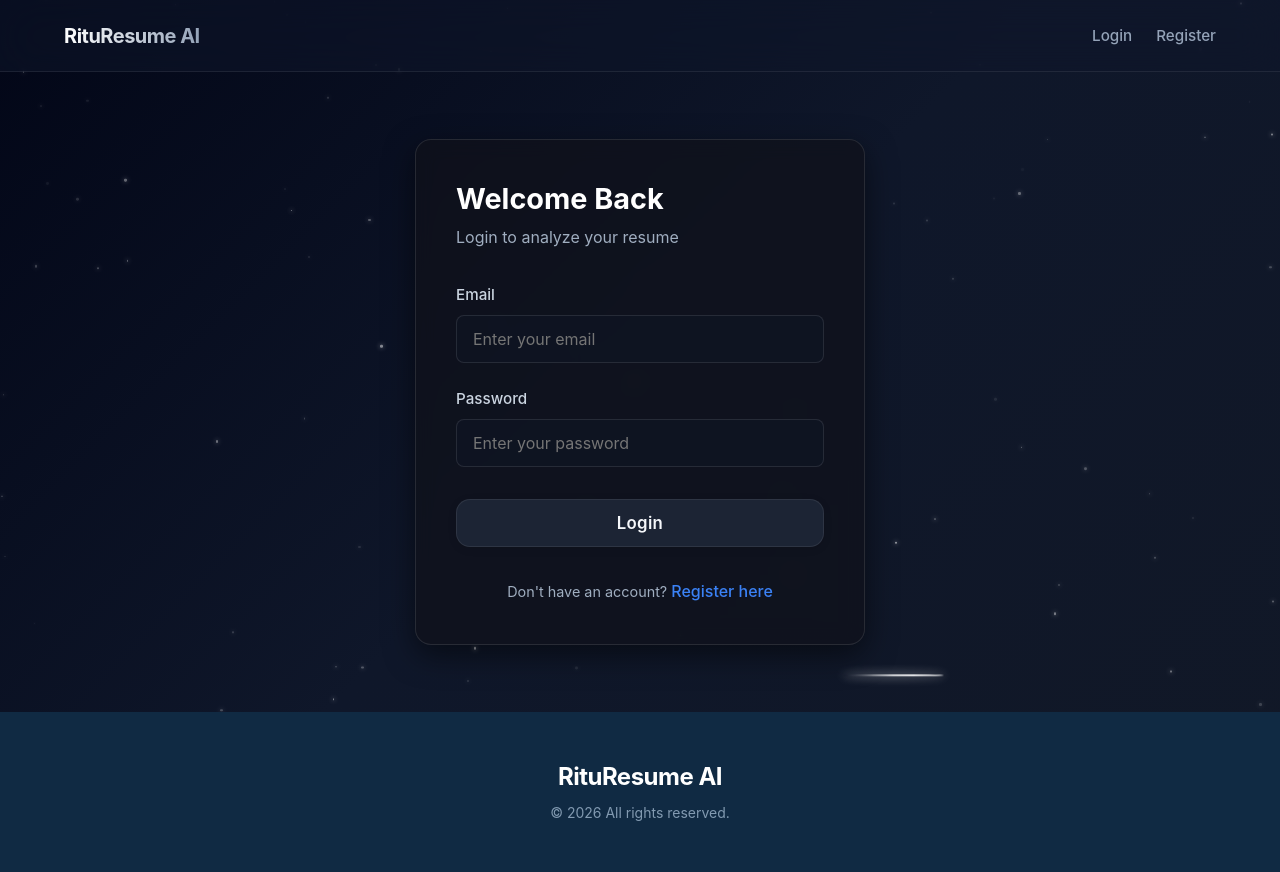
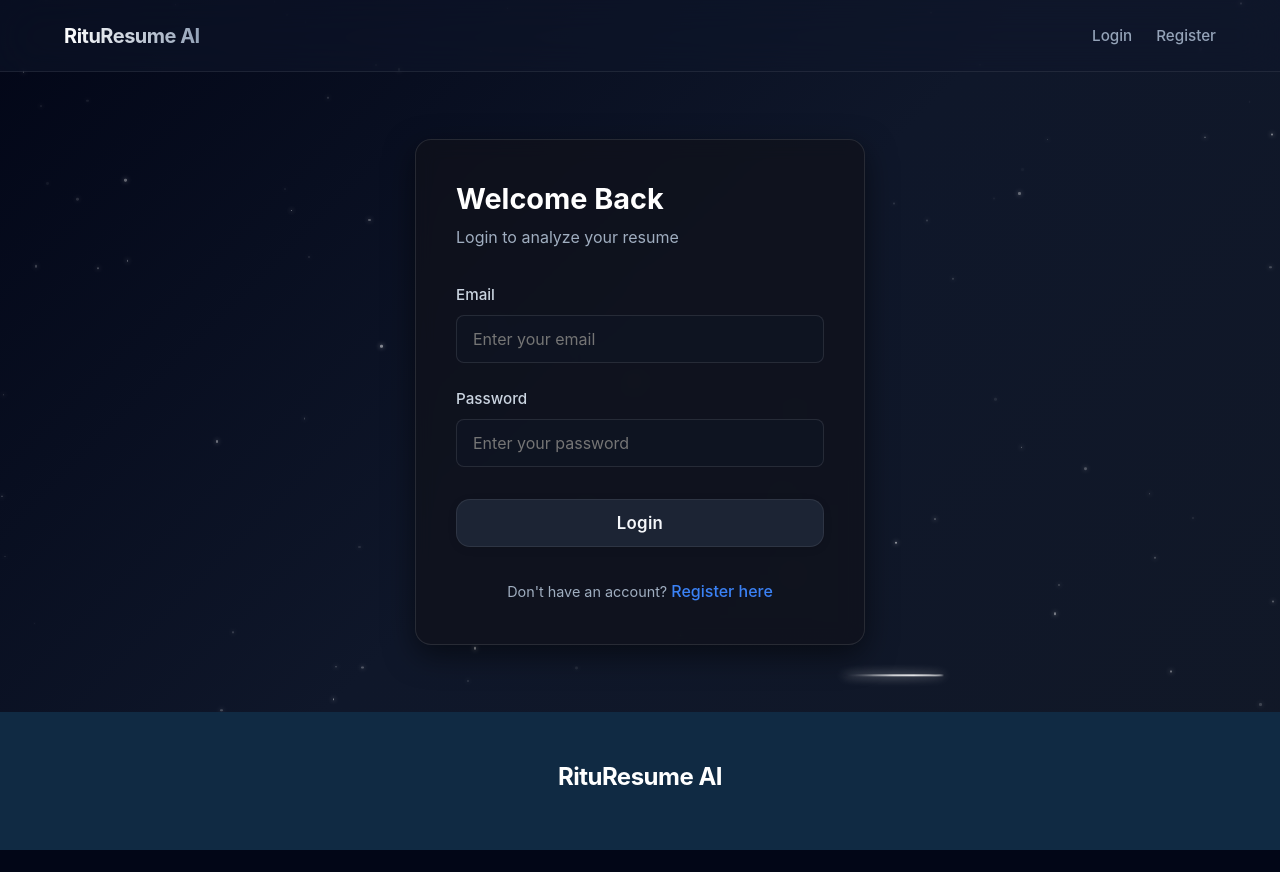
Before and after one commit to samalritupurna/ai-resume-analyzer, a React (Vite) app in the folder frontend/: page /#/login in a window 1280 px wide. After the commit the page ends 850 px from the top, so only its background shows below. Built offline with nearby package versions, Linux system fonts and the light colour scheme.

Commit message:
Remove copyright text from footer

```diff
--- a/frontend/src/components/Footer/Footer.jsx
+++ b/frontend/src/components/Footer/Footer.jsx
@@ -9,9 +9,6 @@ const Footer = () => {
       <div className="footer-container" style={{ justifyContent: 'center', textAlign: 'center' }}>
         <div className="footer-left" style={{ alignItems: 'center' }}>
           <h3 className="footer-logo">RituResume AI</h3>
-          <p className="footer-copyright">
-            &copy; {currentYear} All rights reserved.
-          </p>
         </div>
       </div>
     </footer>
```
